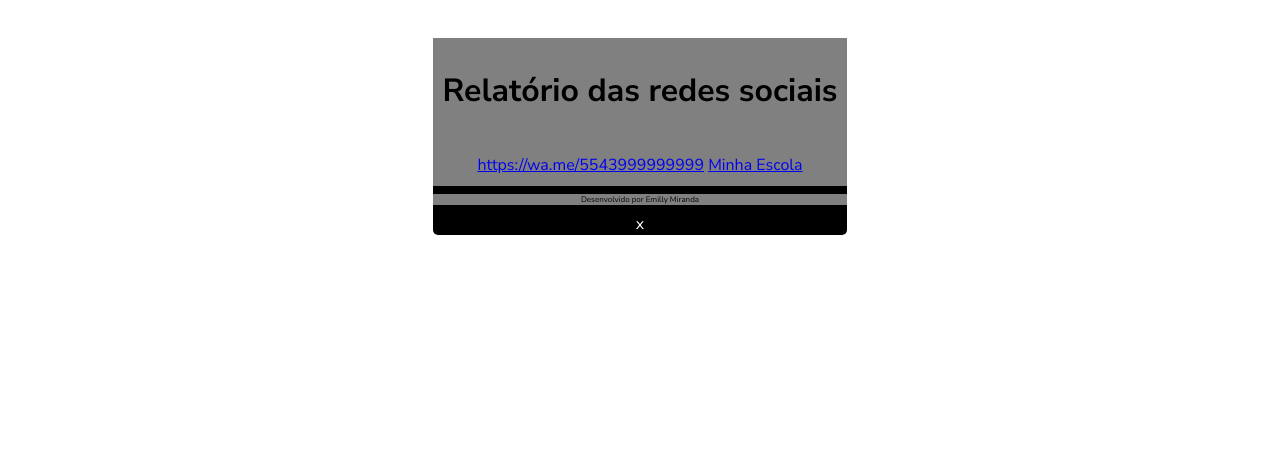
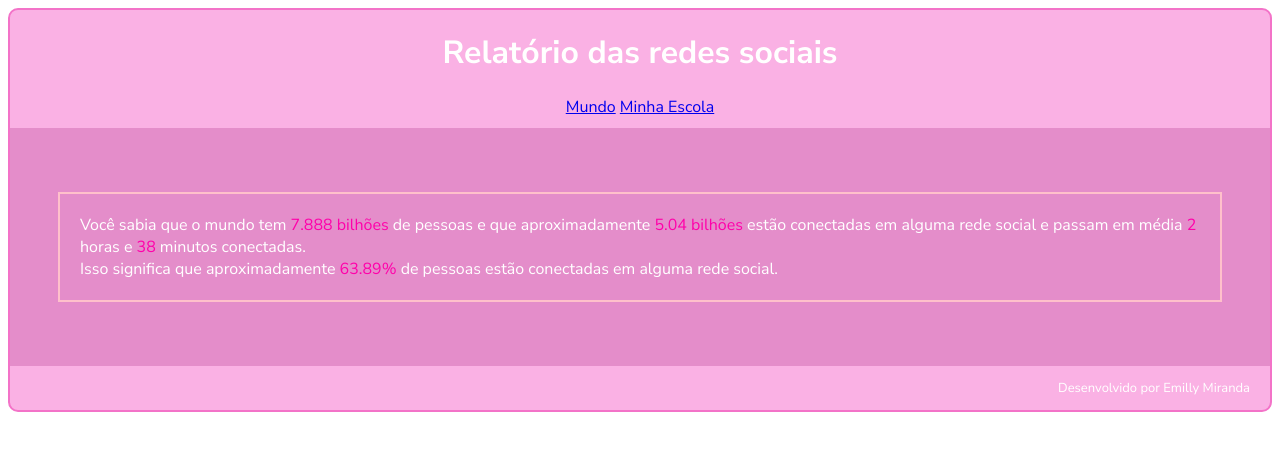
Before and after one commit to emymirada/3-Trimestre-2-Emilly, a plain HTML site: page index.html in a window 1280 px wide. Drawn offline with Linux system fonts and the light colour scheme.

Commit message:
Add files via upload

```diff
--- a/index.html
+++ b/index.html
@@ -9,16 +9,22 @@
 <body>
      <header>
         <h1>Relatório das redes sociais</h1>
+        <a href="https://wa.me/5543999999999">Mundo</a>
+        <a href="#">Minha Escola</a>
      </header>
 
      <main>
-        <a href="#">https://wa.me/5543999999999</a>
-        <a href="#">Minha Escola</a>
+      <p class="texto">Você sabia que o mundo tem <span>7.888 bilhões</span> de
+         pessoas e que aproximadamente <span>5.04 bilhões </span> estão
+         conectadas em alguma rede social e passam em
+         média <span>2</span> horas e <span>38</span> minutos conectadas.
+         <br>Isso significa que aproximadamente <span>63.89% </span> de
+         pessoas estão conectadas em alguma rede social.</p>
      </main>
 
      <footer>
         <p>Desenvolvido por Emilly Miranda</p>
      </footer>
 
-</body>                                                                                  x
+</body>
 </html>
--- a/style.css
+++ b/style.css
@@ -1,33 +1,48 @@
 @import url('https://fonts.googleapis.com/css2?family=Nunito+Sans:ital,opsz,wght@0,6..12,200..1000;1,6..12,200..1000&display=swap');
 
 html{
-    background-color: white;
+    background-color: rgb(255, 255, 255);
     font-family: "Nunito Sans";
     display: flex;
     justify-content: center;
     height: auto;
-    padding: 30px;
 }
 
 body{
-    background-color: black;
+    background-color: rgb(250, 177, 228);
     color: white;
-    border-radius: 5px;
-    text-align: center;
+    border-radius: 10px;
+    border: rgb(243, 115, 200) solid 2px;
 
 }
 
-header, main{
-    background-color: gray;
-    padding: 10px;
-    color: black;
+header{
+    background-color: rgb(250, 177, 228);
+    padding: 0 0 10px 0;
+    color: rgb(255, 255, 255);
+    text-align: center;
+}
+
+main{
+    background-color:rgb(228, 141, 202);
+    padding: 3rem;
+}
+
+.texto{
+    border: pink solid 2px;
+    padding: 20px;
+}
+
+span{
+    color: rgb(255, 0, 170);
 }
 
 footer{
-    background: gray;
+    background-color: rgb(250, 177, 228);
     padding: 0 20px 0 20px;
-    font-size: 8px;
-    color: black;
+    font-size: 13px;
+    color: rgb(255, 255, 255);
+    text-align: right;
 }
 
 a:hover{
```
